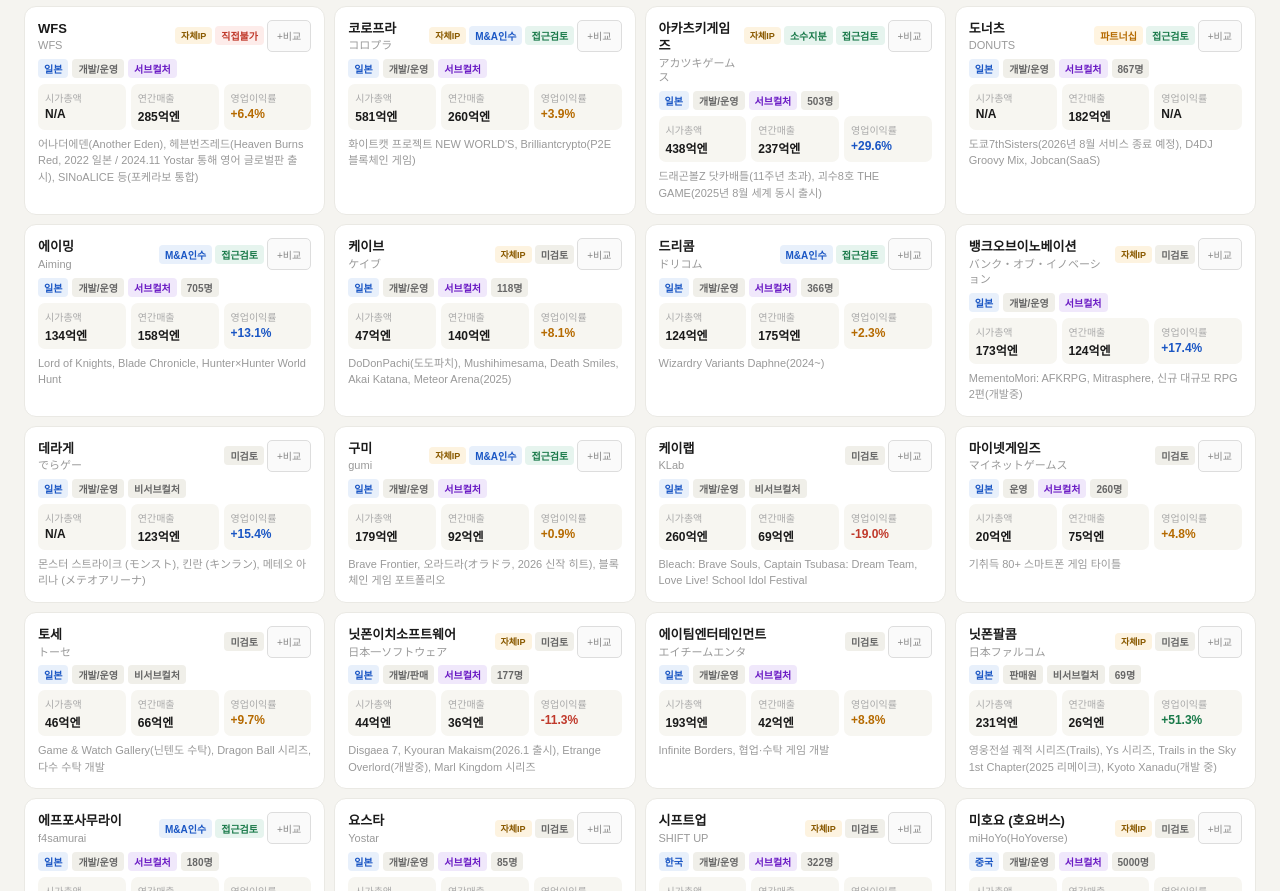
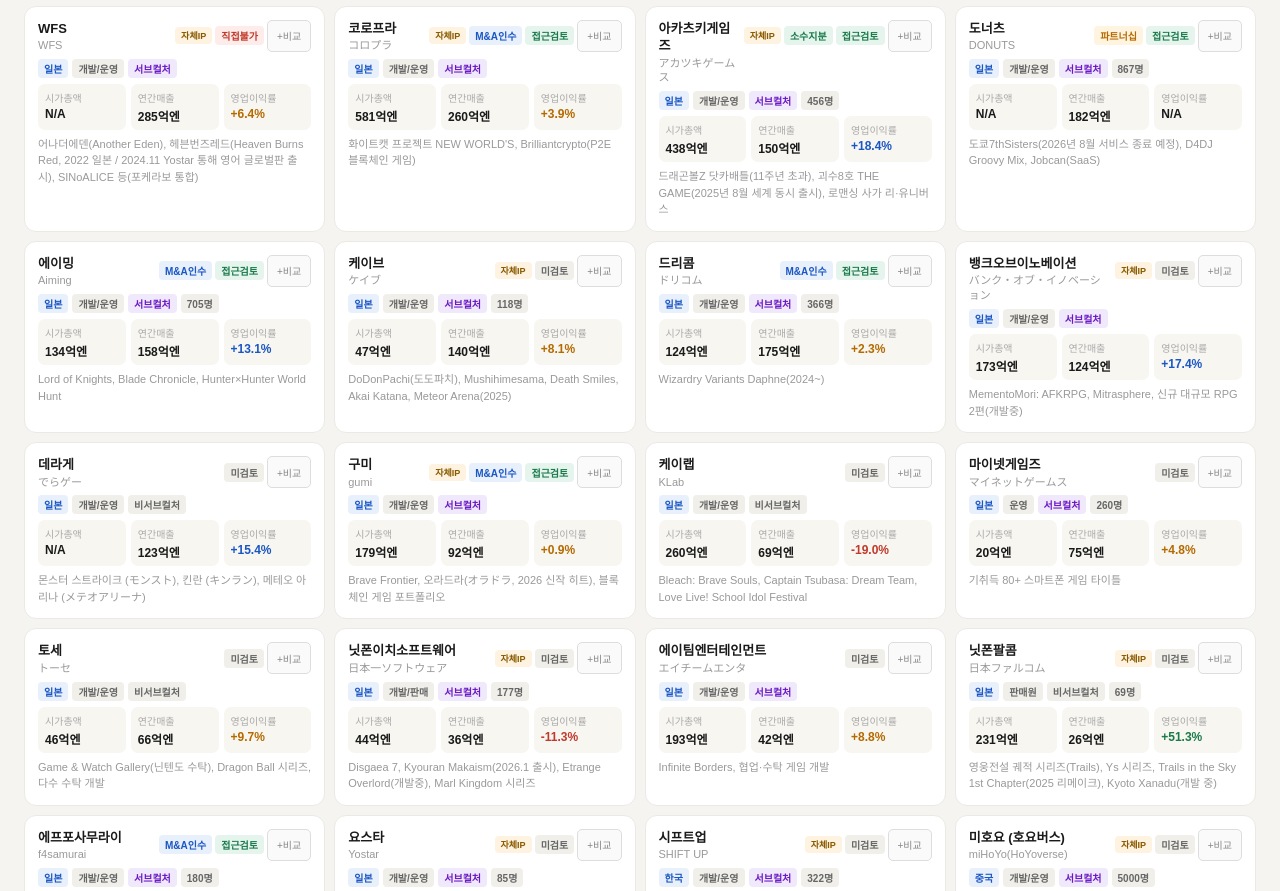
Before and after one commit to nxjp26/game-db, a website: page index.html in a window 1280 px wide. Shown: the part 1723-2614 px from the top of the page. Drawn offline with Linux system fonts and the light colour scheme; no server answers.

Commit message:
데이터 업데이트 (sync.py)

```diff
--- a/index.html
+++ b/index.html
@@ -754,7 +754,7 @@ const D=[
   {n:'マーベラス',nk:'마블러스',ct:'일본',bz:'개발/운영/판매',gn:'서브',ma:'T',mk:2.65e10,rv:3.8e10,mg:5.9e0,rep:'照井慎一',tt:'Story of Seasons(목장 이야기), Rune Factory: Guardians of Azuma(룬팩토리: 가디언즈 오브 아주마, 2025.6.5 발매), Story of Seasons: Grand Bazaar',ch:'Story of Seasons·Rune Factory 등 농경 RPG IP 보유 중형 게임사. 실적 부진으로 2025년 4월 CEO 교체. 신임 테루이 체제로 재건 중.',pr:'Rune Factory·Story of Seasons 글로벌 팬덤 IP, 다양한 장르 콘솔 포트폴리오',cn:'대형 히트작 부재로 수익성 저하, CEO 교체 등 경영 불안정, 영업이익률 3% 미만',sh:'공개주(TSE:7844), 주요 기관투자자 분산',src:'orig',ip:true,emp:680,iv:'소수지분',mr:'텐센트 20%+창업자계 30%의 복잡한 주주구조로 협상 고난도. 단, 시총 317억엔으로 규모 합리적. 음악·무대 사업 분리 조건 시 게임사업 협상 가능성 잠재.',fix:'[2025-2026 업데이트] [2026-06 업데이트] FY2026(2026.3기) 사상 최고 매출 379.82억엔(+35.8%)·영업이익 22.48억엔(이익률 약 5.9%, 콘솔 신작 3종 호조). Rune Factory: Guardians of Azuma 출시일 2025.5→2025.6.5로 정정, 전세계 50만 본 돌파(2025.8). 시총 약 265~276억엔(medium). 직원수 약 680명은 low 신뢰.'},
   {n:'WFS',nk:'WFS',ct:'일본',bz:'개발/운영',gn:'서브',ma:'X',mk:null,rv:2.85e10,mg:6.4e0,rep:'야나기하라 요타 (柳原陽太)',tt:'어나더에덴(Another Eden), 헤븐번즈레드(Heaven Burns Red, 2022 일본 / 2024.11 Yostar 통해 영어 글로벌판 출시), SINoALICE 등(포케라보 통합)',ch:'GREE Holdings 100% 자회사. 헤븐번즈레드·어나더에덴 등 스토리 중심 고품질 모바일 RPG 특화. 2025년 1월 포케라보 흡수합병으로 규모 확대.',pr:'Jun Maeda(Key)와 협업 실적, 장편 스토리 RPG 개발력, 글로벌 영어판 진출(2024)',cn:'GREE 그룹 의존, 신작 파이프라인 한정, 수익 규모 상대적 소규모',sh:'GREE Holdings 100%',src:'orig',ip:true,emp:null,iv:null,mr:'GREE홀딩스 100% 완전자회사이자 GREE 게임사업의 수익 핵심. 매출 280억엔 규모로 그룹에서 쉽게 분리 불가. 스토리RPG 공동개발 파트너십은 검토 가능.',fix:'[2025-2026 업데이트] [2026-06 업데이트] 2025-01-01 GREE 조직개편으로 포케라보가 WFS 산하 브랜드로 흡수합병(SINoALICE 등 라이브서비스 통합), 콘솔/PC 사업은 신설 GREE Studios로 이관. 헤븐번즈레드 영어 글로벌판은 Yostar 통해 2024-11-15 출시. 현 대표는 야나기하라 요타로 정정(기존 표기 \'시모다 쇼타\'는 대표가 아닌 집행임원·프로듀서).'},
   {n:'コロプラ',nk:'코로프라',ct:'일본',bz:'개발/운영',gn:'서브',ma:'T',mk:5.81e10,rv:2.6e10,mg:3.9e0,rep:'宮本貴志',tt:'화이트캣 프로젝트 NEW WORLD\'S, Brilliantcrypto(P2E 블록체인 게임)',ch:'화이트캣 프로젝트를 주력으로 하는 스마트폰 게임사. 2025년 9월기 경상이익 18.05억엔으로 흑자 전환. Brilliantcrypto(자회사) 3기 연속 적자·채무초과 상태. 개발자 92% 생성AI 활용',pr:'화이트캣 프로젝트의 안정 유저 기반. Brilliantcrypto에 의한 Web3 게임 시장 선행 참입',cn:'2024년 9월기 12억엔 영업적자(2025년 9월기 흑자 전환). Brilliantcrypto 수익화 불안정',sh:'미야모토 타카시 사장이 주요 주주. 타이미 주식 매각익으로 일시 재무 개선',src:'orig',ip:true,emp:null,iv:'인수',mr:'창업자 바바 씨 40%이상 지분 보유이나 근년 업적 불안정으로 강력한 파트너 필요 가능성. 시총 562억엔으로 합리적 규모. 창업자 컨빈싱이 협상의 열쇠.',fix:'[정정] \'영업적자\' 서술이 남아있다면 제거. 2025.9기 흑자전환 완료로 업데이트.'},
-  {n:'アカツキゲームス',nk:'아카츠키게임즈',ct:'일본',bz:'개발/운영',gn:'서브',ma:'T',mk:4.38e10,rv:2.37e10,mg:2.96e1,rep:'香田哲朗',tt:'드래곤볼Z 닷카배틀(11주년 초과), 괴수8호 THE GAME(2025년 8월 세계 동시 출시)',ch:'드래곤볼Z 닷카배틀을 주력으로 하는 스마트폰 게임사(아카츠키 산하). 2025년 8월 괴수 8호 THE GAME 세계 동시 출시로 초월 20억엔 과금 매출 달성, 3년 만에 흑자 전환',pr:'닷카배틀의 11주년 초과 장기 안정 운영력. 원작 연동형 운영 노하우와 괴수 8호의 호발진',cn:'닷카배틀 단일 타이틀 의존에서 탈피가 과제. 신작 IP 개발 비용 선행에 의한 단기 업적 변동',sh:'아카츠키(주)(3932)가 친회사',src:'orig',ip:true,emp:503,iv:'소수지분',mr:'독립성 유지 중이나 소니 9%·코에테크모 8%로 이미 복수 전략 주주. 아카쓰키 100% 자회사이나 적절한 조건이라면 협상 여지. 시총 394억엔으로 합리적 규모.',fix:'[2025-2026 업데이트] [2026-06 업데이트] 괴수8호 THE GAME(2025-08-31 정식 서비스) 풀 기여로 FY2026 3Q(10-12월) 게임사업 매출 52.25억엔(+61.6%)·영업이익 15.45억엔으로 3년 만에 영업흑자 전환, 분기 마진 약 29.6%. 단일타이틀(닷카배틀) 의존 탈피 진전. (분기 기준 마진으로 연간 확정치와 다를 수 있음)'},
+  {n:'アカツキゲームス',nk:'아카츠키게임즈',ct:'일본',bz:'개발/운영',gn:'서브',ma:'T',mk:4.38e10,rv:1.5e10,mg:1.84e1,rep:'戸塚佑貴',tt:'드래곤볼Z 닷카배틀(11주년 초과), 괴수8호 THE GAME(2025년 8월 세계 동시 출시), 로맨싱 사가 리·유니버스',ch:'드래곤볼Z 닷카배틀을 주력으로 하는 스마트폰 게임사(아카츠키 산하, 2021년 12월 아카츠키(주)에서 게임사업 분사 설립, 자본금 1억엔). 2025년 8월 괴수 8호 THE GAME 세계 동시 출시로 초월 20억엔 과금 매출 달성(첫 달, 해외 매출비중 40%, 다운로드 500만+), 3년 만에 흑자 전환',pr:'닷카배틀의 11주년 초과 장기 안정 운영력. 원작 연동형 운영 노하우와 괴수 8호의 호발진',cn:'닷카배틀 단일 타이틀 의존에서 탈피가 과제. 신작 IP 개발 비용 선행에 의한 단기 업적 변동. FY2026(2025.4~2026.3) 기준 34.64억엔 채무초과(자본잠식) 상태 지속 — 흑자전환에도 재무구조상 리스크 남아있음',sh:'아카츠키(주)(3932)가 친회사',src:'upd',ip:true,emp:456,iv:'소수지분',mr:'독립성 유지 중이나 소니 9%·코에테크모 8%로 이미 복수 전략 주주. 아카쓰키 100% 자회사이나 적절한 조건이라면 협상 여지. 시총 394억엔으로 합리적 규모.',fix:'[2026-07 업데이트] FY2026(2025.4~2026.3) 확정 결산 반영: 매출 150.23억엔, 경상이익 27.59억엔, 순이익 18.38억엔(연간 경상이익률 18.4%), 34.64억엔 채무초과. 대표이사 정정(戸塚佑貴 — 기존 香田哲朗은 모회사 아카츠키(주) 대표였음). 직원수 456명으로 갱신. 로맨싱 사가 리·유니버스 타이틀 추가 확인. 모회사(아카츠키 3932) 대주주 구성 재확인: 향전철랑 10.2%, 소니 9.69%, 코에이테크모 7.82% (2026-03 기준) — 기존 MA판단근거 수치 정합성 확인됨. 출처: gamebiz(news/428516, 415876, 420754), IRBANK(E32200/holder)'},
   {n:'DONUTS',nk:'도너츠',ct:'일본',bz:'개발/운영',gn:'서브',ma:'T',mk:null,rv:1.82e10,mg:null,rep:'니시무라 히로나리',tt:'도쿄7thSisters(2026년 8월 서비스 종료 예정), D4DJ Groovy Mix, Jobcan(SaaS)',ch:'게임·클라우드(Jobcan SaaS)·동영상라이브·헬스케어·퍼블리싱 5개 사업 영위 비상장사. 2025년 3월기 매출 181.8억엔.',pr:'Jobcan SaaS의 안정 수익, 게임-미디어 복합 포트폴리오, 다각화된 리스크 분산',cn:'비상장 비공개 재무, 게임 단독 집중도 낮음, 히트작 의존 구조',sh:'비공개',src:'orig',ip:false,emp:867,iv:'파트너십',mr:'잡카운 SaaS로 안정 수익 확보한 오너기업. 자금 여유로 매도 인센티브 낮으나, 게임사업 단독 분리 협상 또는 전략적 파트너십 조건이라면 가능성 잠재.',fix:'[2025-2026 업데이트] 도쿄7thー 2026년 8월 서비스 종료 발표. 게임·SaaS 투트랙 전략 유지.'},
   {n:'Aiming',nk:'에이밍',ct:'일본',bz:'개발/운영',gn:'서브',ma:'O',mk:1.34e10,rv:1.58e10,mg:1.31e1,rep:'시이바 타다시',tt:'Lord of Knights, Blade Chronicle, Hunter×Hunter World Hunt',ch:'MMORPG 특화 스마트폰 게임사. FY2025 12월기 영업이익 20.98억엔 흑자전환. 애니 IP 배당 수입도 실적 견인.',pr:'MMORPG 개발 특화, 콜로플 15.9%·텐센트 6.3% 전략적 주주 지원',cn:'매출 7% 감소 지속, 신규 대형 히트작 부재, 스마트폰 MMORPG 시장 포화',sh:'콜로플 15.88%, 텐센트홀딩스 6.254%, 공개주(TSE:3911)',src:'orig',ip:false,emp:705,iv:'인수',mr:'시총 약 100억엔으로 규모 합리적. 코로프라 14% 주주이나 완전 배타적 관계 아님. 온라인게임 개발·운영 사업이 넥슨 코어와 직접 시너지. 친화적 매수 가능성 가장 높음.',fix:'[2025-2026 업데이트] FY2025 영업이익 20.98억엔으로 흑자전환 성공. 외주비·외부결제 수수료 절감 및 애니 IP 배당 수입 증가로 수익성 대폭 개선.'},
   {n:'ケイブ',nk:'케이브',ct:'일본',bz:'개발/운영',gn:'서브',ma:'N',mk:4.7e9,rv:1.4e10,mg:8.1e0,rep:'아키타 히데요시',tt:'DoDonPachi(도도파치), Mushihimesama, Death Smiles, Akai Katana, Meteor Arena(2025)',ch:'탄막 슈팅 게임 명가. 모바일 게임 중심. FY2025 5월기 매출 139.7억엔. 신작 Meteor Arena 광고비 증가로 단기 이익 감소.',pr:'도도파치·무시히메사마 등 컬트 IP, 충성 팬덤, 스팀 클래식 IP 배포 확대',cn:'시가총액 47억엔 소형, 탄막 슈팅 니치 시장, 게임 세그먼트 이익 -48.8% 급감',sh:'공개주(TSE:3760), 아키타 히데요시 등 임원',src:'orig',ip:true,emp:118,iv:null,mr:'시총 46억엔 소규모. 탄막슈팅이라는 니치 장르 특화로 넥슨 포트폴리오와 시너지 제한적. 데라게 자회사는 별도 관심 대상이나 단독 파악 어려움.',fix:'[2025-2026 업데이트] FY2025 신작 Meteor Arena 출시 관련 광고비 증가로 게임 세그먼트 이익 -48.8% 급감. 클래식 탄막 슈팅 IP 스팀 배포 지속 확대.'},
```
